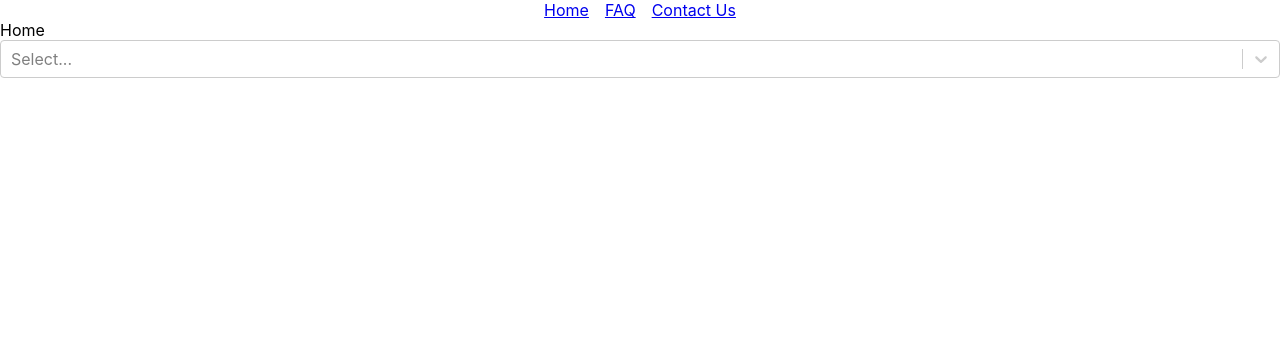
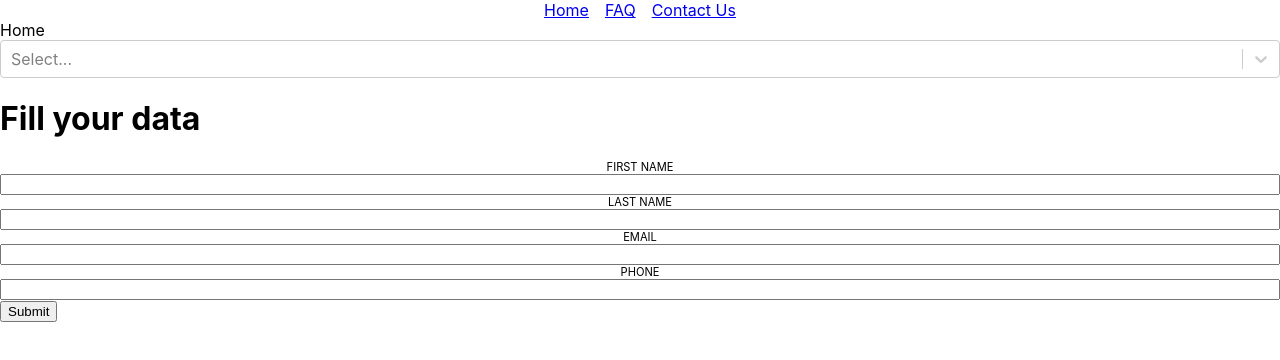
Before and after one commit to mag-d-alen/Simless, a React (Create React App) app: page / in a window 1280 px wide. Shown: the top 360 px of the page. Built offline with nearby package versions, Linux system fonts and the light colour scheme; no server answers.

Commit message:
backend: adding user pass; frontend my own accordion, client from with formik

```diff
--- a/src/types.ts
+++ b/src/types.ts
@@ -1,4 +1,3 @@
-import { MutableRefObject, ReactNode } from "react";
 import { MultiValue } from "react-select";
 export type SelectedCountry = MultiValue<{ value: string; label: string }>;
 export type AccordionItemType = { title: string; content: string }[];
@@ -6,7 +5,7 @@ export type AccordionContentType = {
   accordionContent: AccordionItemType;
   refs: any;
   currentAccordion: number;
-  setCurrentAccordion: (current: number) => void;
+  setCurrentAccordion: (current: number | null) => void;
   bodyHeight: number;
   setBodyHeight: (height: any) => void;
 };
--- a/src/views/Home.tsx
+++ b/src/views/Home.tsx
@@ -1,5 +1,6 @@
 import React from "react";
 import { ChooseTariff } from "./chooseTariff/ChooseTariff";
+import { UserForm } from "./form/Form";
 import { Navbar } from "./navbar/Navbar";
 
 export const Home: React.FC = () => {
@@ -7,6 +8,7 @@ export const Home: React.FC = () => {
     <div>
       Home
       <ChooseTariff />
+      <UserForm />
     </div>
   );
 };
--- a/src/views/chooseTariff/ChooseTariff.tsx
+++ b/src/views/chooseTariff/ChooseTariff.tsx
@@ -14,12 +14,12 @@ export const ChooseTariff = () => {
   };
   useEffect(() => {
     console.log(selectedCountries);
-    // try {
-    //   const tarifs = axios.get(`${url}/tariffs`);
-    //   console.log(tarifs);
-    // } catch (error) {
-    //   console.log(error);
-    // }
+    try {
+      const tarifs = axios.get(`${url}/tariffs`);
+      console.log(tarifs);
+    } catch (error) {
+      console.log(error);
+    }
   }, [selectedCountries]);
 
   return (
--- a/src/views/faq/FAQ.tsx
+++ b/src/views/faq/FAQ.tsx
@@ -1,12 +1,3 @@
-import { AccordionSummary, Typography, AccordionDetails } from "@mui/material";
-import Accordion from "@mui/material/Accordion";
 import React from "react";
-import { faqData } from "../../countries";
-import { AccordionItem } from "./accordion/Accordion";
-
-export const FAQ = () => {
-
-
-
-  return (<>{faqData.map(datum => <AccordionItem faqData={ datum}></AccordionItem>)}</>)
-};
+import { Accordion } from "./accordion/Accordion";
+export const FAQ = () => <Accordion />;
--- a/src/views/faq/accordion/Accordion.tsx
+++ b/src/views/faq/accordion/Accordion.tsx
@@ -1,27 +1,32 @@
+import React, { useState, useRef } from "react";
+import { faqData } from "../../../countries";
 import {
-  AccordionSummary,
-  Typography,
-  AccordionDetails,
-  Accordion,
-} from "@mui/material";
-import React from "react";
-import { ExpandMore as ExpandMoreIcon } from "@mui/icons-material";
+  AccordionContainer,
+  AccordionTitle,
+  AccordionContent,
+} from "./accordion.styled";
 
-export const AccordionItem: React.FC<{
-  faqData: { title: string; content: string };
-}> = ({ faqData }) => {
+export const Accordion: React.FC = () => {
+  const [currentAccordion, setCurrentAccordion] = useState<number | null>(null);
+
   return (
-    <Accordion>
-      <AccordionSummary
-        expandIcon={<ExpandMoreIcon />}
-        aria-controls="panel1a-content"
-        id="panel1a-header">
-        <Typography>{faqData.title}</Typography>
-      </AccordionSummary>
-
-      <AccordionDetails>
-        <Typography>{faqData.content}</Typography>
-      </AccordionDetails>
-    </Accordion>
+    <AccordionContainer>
+      {faqData.map((datum, i) => (
+        <div key={i}>
+          <AccordionTitle
+            onClick={() => {
+              currentAccordion === i
+                ? setCurrentAccordion(null)
+                : setCurrentAccordion(i);
+            }}>
+            {datum.title}
+            <span>{currentAccordion !== i ? "+" : "-"}</span>
+          </AccordionTitle>
+          <AccordionContent active={currentAccordion === i}>
+            {datum.content}
+          </AccordionContent>
+        </div>
+      ))}
+    </AccordionContainer>
   );
 };
--- /dev/null
+++ b/src/views/faq/accordion/accordion.styled.ts
@@ -0,0 +1,30 @@
+import styled from "styled-components";
+
+export const AccordionContainer = styled.main`
+  display: flex;
+  flex-direction: column;
+  height: 100%;
+  padding: 2rem;
+`;
+
+export const AccordionTitle = styled.h3`
+  padding: 1rem;
+  cursor: pointer;
+  display: flex;
+  align-items: center;
+  justify-content: space-between;
+`;
+
+export const AccordionContent = styled.div<{
+  active: boolean;
+}>`
+  transition: max-height 0.3s ease-in-out;
+  overflow: hidden;
+  max-height: 0;
+  max-height: ${({ active }) => (active ? "20rem" : 0)};
+  display: flex;
+  padding: ${({ active }) => (active ? "0 1rem 1rem 1rem" : "0 1rem ")};
+  margin: 0;
+  overflow: hidden;
+  border-bottom: 0.03rem solid slategray;
+`;
--- /dev/null
+++ b/src/views/form/Form.tsx
@@ -0,0 +1,37 @@
+import React from "react";
+import { Formik, Form, Field } from "formik";
+import { FormEntry } from "./FormEntry";
+import { initialData, SignupSchema } from "./form data";
+
+
+
+export const UserForm = () => (
+  <div>
+    <h1>Fill your data</h1>
+    <Formik
+      initialValues={initialData}
+      validationSchema={SignupSchema}
+      onSubmit={(values) => {
+        console.log(values);
+      }}>
+      {({ errors, touched }) => (
+        <Form>
+          <FormEntry
+            inputField={"first_Name"}
+            errors={errors}
+            touched={touched}
+          />
+          <FormEntry
+            inputField={"last_Name"}
+            errors={errors}
+            touched={touched}
+          />
+          <FormEntry inputField={"email"} errors={errors} touched={touched} />
+          <FormEntry inputField={"phone"} errors={errors} touched={touched} />
+
+          <button type="submit">Submit</button>
+        </Form>
+      )}
+    </Formik>
+  </div>
+);
--- /dev/null
+++ b/src/views/form/FormEntry.tsx
@@ -0,0 +1,24 @@
+import { Field } from "formik";
+import React from "react";
+import { FormEntryContainer, InputLabel } from "./form.styled";
+
+export const FormEntry: React.FC<{
+  inputField: string;
+  errors: any;
+  touched: any;
+}> = ({ inputField, errors, touched }) => {
+  return (
+    <FormEntryContainer>
+      <InputLabel>
+        {inputField
+          .toLocaleUpperCase()
+          .split("_")
+          .join(" ")}
+      </InputLabel>
+      <Field name={inputField} type={inputField} />
+      {errors[inputField] && touched[inputField] ? (
+        <div>{errors[inputField]}</div>
+      ) : null}
+    </FormEntryContainer>
+  );
+};
--- /dev/null
+++ b/src/views/form/form data.ts
@@ -0,0 +1,26 @@
+import * as Yup from "yup";
+export const phoneRegExp = /^((\\+[1-9]{1,4}[ \\-]*)|(\\([0-9]{2,3}\\)[ \\-]*)|([0-9]{2,4})[ \\-]*)*?[0-9]{3,4}?[ \\-]*[0-9]{3,4}?$/;
+export const initialData = {
+  firstName: "",
+  lastName: "",
+  email: "",
+  phone: "",
+};
+export const SignupSchema = Yup.object().shape({
+  firstName: Yup.string()
+    .min(2, "Too Short!")
+    .max(50, "Too Long!")
+    .required("Required"),
+  lastName: Yup.string()
+    .min(2, "Name is too short!")
+    .max(50, "Too Long!")
+    .required("Required"),
+  email: Yup.string()
+    .email("Invalid email")
+    .required("Required"),
+  phone: Yup.string()
+    .matches(phoneRegExp, "Phone number is not valid")
+    .min(8, "Enter correct phone number")
+    .required("Required"),
+});
+export const inputFields = ["firstName", "lastName", "email", "phone"];
--- /dev/null
+++ b/src/views/form/form.styled.ts
@@ -0,0 +1,13 @@
+import styled from "styled-components";
+
+export const InputLabel = styled.div`
+  display: flex;
+  justify-content: center;
+  font-size: smaller;
+`;
+export const FormEntryContainer = styled.div`
+  display: flex;
+  flex-direction: column;
+  justify-content: center;
+  font-size: smaller;
+`;
```
Also changed, not shown: package.json (+5 -3 lines), server.js (+14 -6 lines), 1 other file (tests, documents, lock files or other folders).
